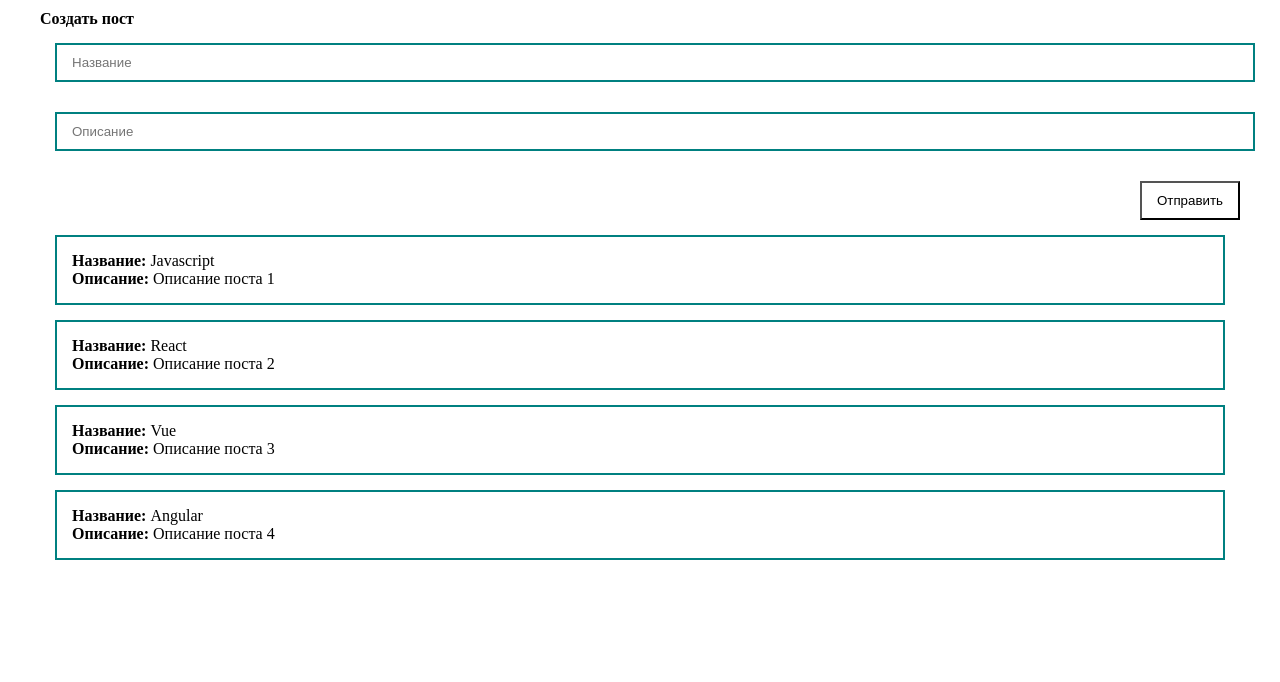
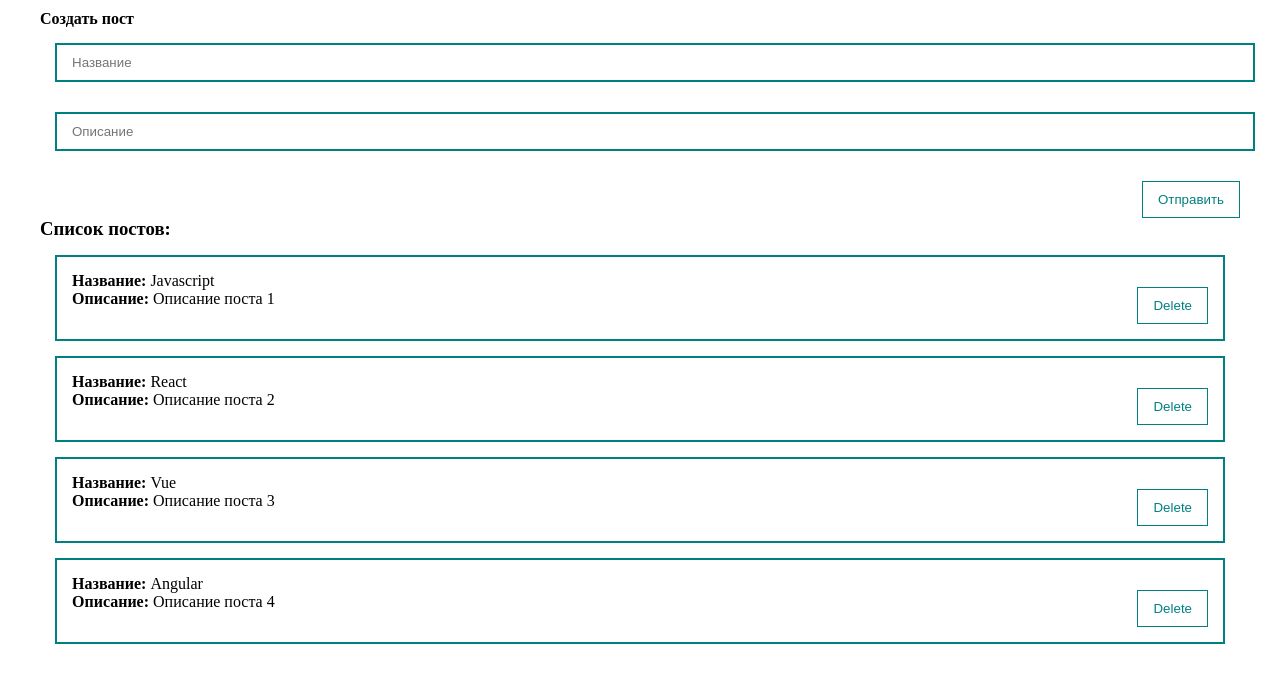
Before and after one commit to lambdahhh/vue3full, a Vue app: page / in a window 1280 px wide. Shown: the top 682 px of the page. Built offline with nearby package versions, Linux system fonts and the light colour scheme.

Commit message:
ui components

```diff
--- a/src/App.vue
+++ b/src/App.vue
@@ -5,6 +5,7 @@
     />
     <PostList
         :posts="posts"
+        @deletePost="deletePost"
     />
   </div>
 </template>
@@ -34,6 +35,9 @@
   methods: {
     createPost(post) {
       this.posts.push(post);
+    },
+    deletePost(id) {
+      this.posts = this.posts.filter(post => post.id !== id);
     }
   }
 }
--- a/src/components/PostForm.vue
+++ b/src/components/PostForm.vue
@@ -2,16 +2,16 @@
   <div>
     <form @submit.prevent>
       <h4>Создать пост</h4>
-      <input
+      <my-input
           v-model="post.title"
           class="input"
           type="text"
-          placeholder="Название">
-      <input
+          placeholder="Название" />
+      <my-input
           v-model="post.body"
           class="input" type="text"
-          placeholder="Описание">
-      <button class="btn" @click="createPost">Отправить</button>
+          placeholder="Описание" />
+      <my-button @click="createPost">Отправить</my-button>
     </form>
   </div>
 </template>
@@ -41,12 +41,7 @@
 </script>
 
 <style scoped>
-.input {
-  width: 100%;
-  padding: 10px 15px;
-  margin: 15px;
-  border: 2px solid teal;
-}
+
 form {
   display: flex;
   flex-direction: column;
--- /dev/null
+++ b/src/components/PostItem.vue
@@ -0,0 +1,37 @@
+<template>
+    <div class="post">
+      <div>
+        <div><strong>Название:</strong> {{ post.title }}</div>
+        <div><strong>Описание:</strong> {{ post.body }}</div>
+      </div>
+      <div class="btns">
+        <my-button @click="$emit('delete-post', post.id)">Delete</my-button>
+      </div>
+    </div>
+</template>
+
+<script>
+
+export default {
+  name: "PostItem",
+  props: {
+    post: {
+      type: Object,
+      required: true
+    }
+  }
+}
+</script>
+
+<style scoped>
+.post {
+  padding: 15px;
+  border: 2px solid teal;
+  margin: 15px;
+  display: flex;
+  justify-content: space-between;
+}
+.btns {
+
+}
+</style>
--- a/src/components/PostList.vue
+++ b/src/components/PostList.vue
@@ -1,15 +1,21 @@
 <template>
-  <div>
-    <div class="post" v-for="post in posts">
-      <div><strong>Название:</strong> {{ post.title }}</div>
-      <div><strong>Описание:</strong> {{ post.body }}</div>
-    </div>
+  <div v-if="posts.length > 0">
+    <h3>Список постов:</h3>
+    <post-item
+        v-for="post in posts"
+        :post="post"
+        :key="post.id"
+        @deletePost="$emit('delete-post', post.id)"
+    />
   </div>
+  <p v-else>Постов нет...</p>
 </template>
 
 <script>
+import PostItem from "@/components/PostItem";
 export default {
   name: "PostList",
+  components: {PostItem},
   props: {
     posts: {
       type: Array,
@@ -20,9 +26,5 @@
 </script>
 
 <style scoped>
-.post {
-  padding: 15px;
-  border: 2px solid teal;
-  margin: 15px;
-}
+
 </style>
--- /dev/null
+++ b/src/components/ui/MyButton.vue
@@ -0,0 +1,22 @@
+<template>
+  <button class="btn">
+    <slot />
+  </button>
+</template>
+
+<script>
+export default {
+  name: "MyButton"
+}
+</script>
+
+<style scoped>
+.btn {
+  margin-top: 15px;
+  align-self: flex-end;
+  padding: 10px 15px;
+  background: none;
+  color: teal;
+  border: 1px solid teal;
+}
+</style>
--- /dev/null
+++ b/src/components/ui/MyInput.vue
@@ -0,0 +1,30 @@
+<template>
+  <input
+      :value="modelValue"
+      @input="updateInput"
+      class="input"
+      type="text">
+</template>
+
+<script>
+export default {
+  name: "my-input",
+  props: {
+    modelValue: [String, Number]
+  },
+  methods: {
+    updateInput(event) {
+      this.$emit('update:modelValue', event.target.value);
+    }
+  }
+}
+</script>
+
+<style scoped>
+.input {
+  width: 100%;
+  padding: 10px 15px;
+  margin: 15px;
+  border: 2px solid teal;
+}
+</style>
--- /dev/null
+++ b/src/components/ui/index.js
@@ -0,0 +1,7 @@
+import MyButton from "@/components/ui/MyButton";
+import MyInput from "@/components/ui/MyInput";
+
+export default [
+    MyButton,
+    MyInput
+]
--- a/src/main.js
+++ b/src/main.js
@@ -1,4 +1,11 @@
 import { createApp } from 'vue'
 import App from './App';
+import components from '@/components/ui';
 
-createApp(App).mount('#app')
+const app = createApp(App);
+
+components.forEach(component => {
+    app.component(component.name, component);
+})
+
+app.mount('#app')
```
